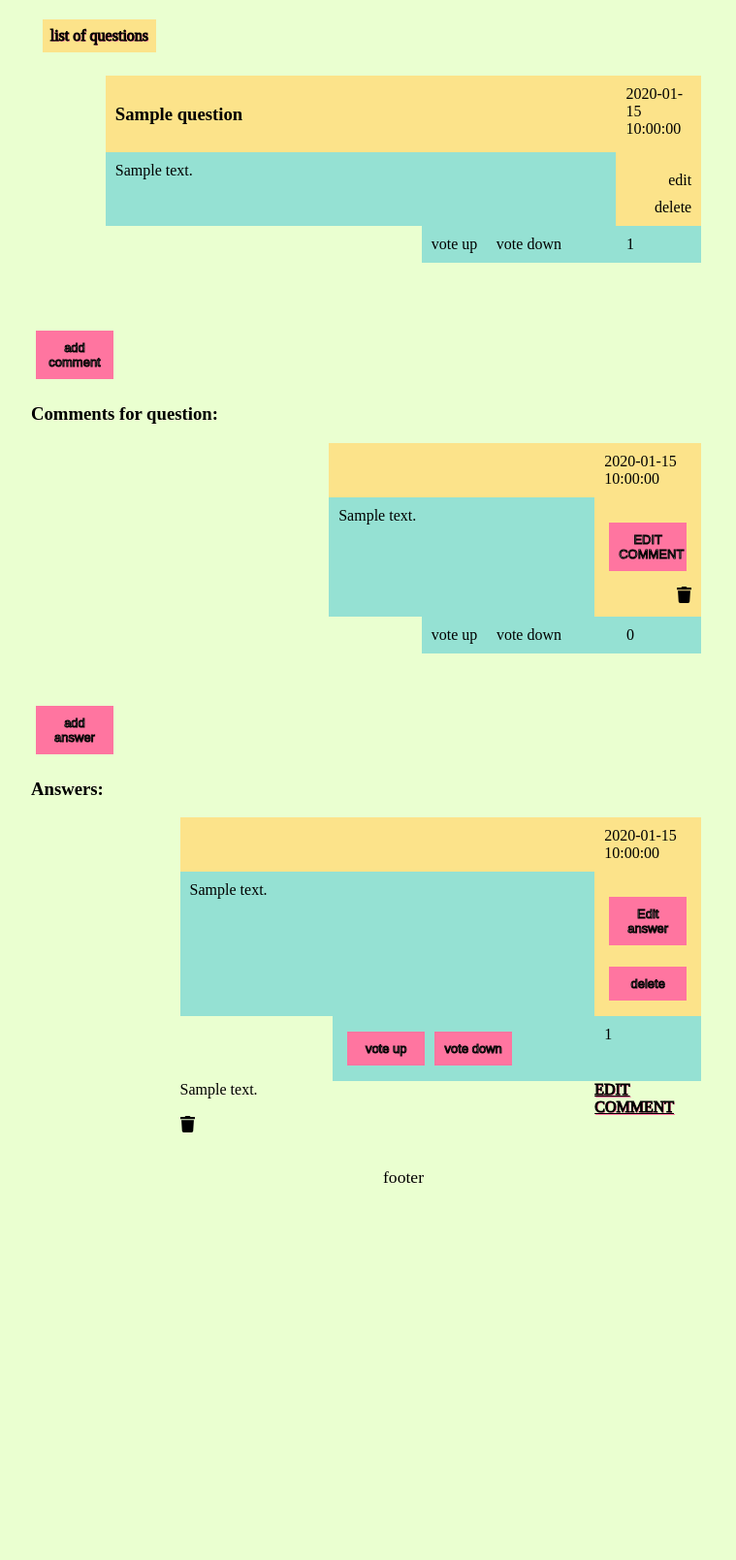
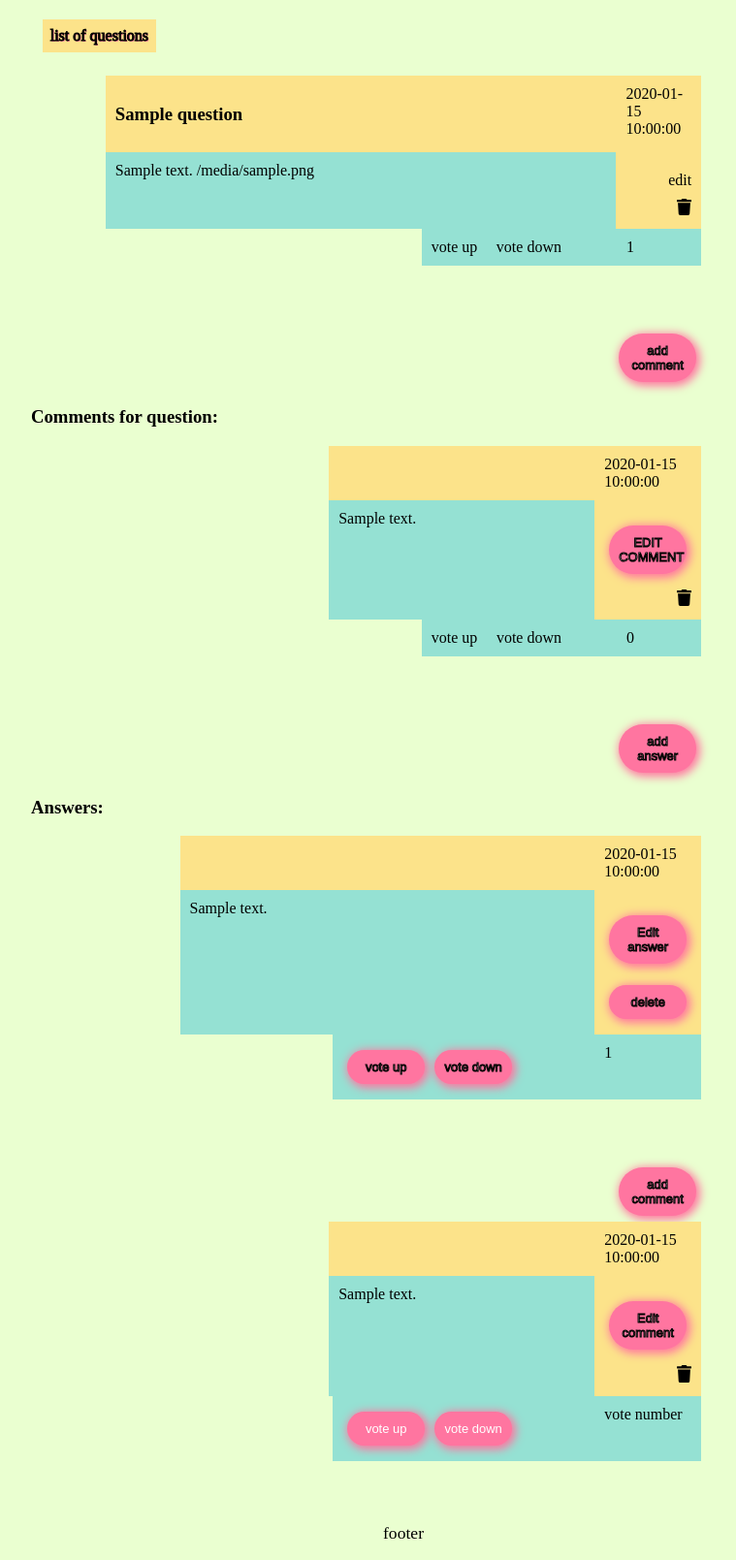
Before and after one commit to lukrydz/stackovrflw-clone-flask, a Flask app: template templates/question.html in a window 1280 px wide. Shown: the part 254-1863 px from the top of the page at 97% size, without its empty margins (224-983 px from the left). Before the commit the page ends 1474 px from the top, so only its background shows below. Run offline with Flask 2, Linux system fonts and the light colour scheme; the template is opened without the code that fills it: most values are stand-ins (such as "Sample title", 1, 10 or a date in 2020).

Commit message:
rounded buttons, comment answer in frontend

```diff
--- a/server.py
+++ b/server.py
@@ -26,6 +26,56 @@ def index():
     return render_template('index.html')
 
 
+@app.route('/add-question')
+def display_question():
+    return render_template('add_question.html')
+
+
+@app.route('/add-question', methods=['POST'])
+def add_question():
+    title = request.form['title']
+    message = request.form['message']
+
+    image = ''
+
+    if 'image' in request.files:
+        print('FOUND FILE')
+
+        file = request.files['image']
+        if file and util.allowed_file(file.filename):
+            filename = secure_filename(file.filename)
+            path = os.path.join(app.config['UPLOAD_FOLDER'], filename)
+            file.save(path)
+
+            image = path
+
+    data_handler.post_question(title, message, image)
+    questions = data_handler.get_all_questions()
+    return redirect(url_for('question', question_id=questions[len(questions) - 1]['id']))
+
+
+@app.route('/question/<question_id>/delete')
+def delete_question(question_id):
+    # TODO delete tags for question ID
+
+    answers = data_handler.get_answers_for_question(question_id)
+
+    for answer_to_delete in answers:
+        comments_for_answers = data_handler.fetch_comments(answer_to_delete['id'], 'answer')
+        for comment_to_delete in comments_for_answers:
+            data_handler.delete_comment(comment_to_delete['id'])
+
+        data_handler.delete_answer(answer_to_delete['id'])
+
+    comments_for_question = data_handler.fetch_comments(question_id, 'question')
+    for comment_to_delete in comments_for_question:
+        data_handler.delete_comment(comment_to_delete['id'])
+
+    data_handler.delete_question(question_id)
+
+    return redirect(url_for('questions'))
+
+
 @app.route('/questions', methods=['GET', 'POST'])
 def questions():
     questions_list = data_handler.get_all_questions()
@@ -49,11 +99,14 @@ def question(question_id):
     comment_for_answers = dict()
 
     for answer in answers:
-        comment_for_answers[answer['id']] = data_handler.fetch_comments(id=answer['id'], mode='answer')
+        comment_for_answers[answer['id']] = data_handler.fetch_comments(id=answer['id'],
+                                                                        mode='answer')
 
     return render_template('question.html',
                            question_data=question_data,
-                           answers=answers, comments_for_question=comments, comment_for_answers=comment_for_answers)
+                           answers=answers,
+                           comments_for_question=comments,
+                           comment_for_answers=comment_for_answers)
 
 
 @app.route('/question/<question_id>/new-answer', methods=['GET', 'POST'])
@@ -95,7 +148,7 @@ def edit_answer(answer_id):
 
     referrer_question = answer_data['question_id']
 
-    # IF THERE IS POST FORM MAKE UPDATE
+    # if there is POST form make an update
     if request.method == 'POST':
 
         image = ''
@@ -116,13 +169,14 @@ def edit_answer(answer_id):
 
         return redirect(url_for('question', question_id=referrer_question))
 
-    # ELSE SHOW FORM WITH ANSWER DATA
-    return render_template('edit_answer.html', answer_data=answer_data, question_dictionary=question_data)
+    # else show form with answer data
+    return render_template('edit_answer.html',
+                           answer_data=answer_data,
+                           question_dictionary=question_data)
 
 
 @app.route('/answer/<answer_id>/delete')
 def delete_answer(answer_id):
-
     referrer_question = data_handler.get_answer_by_id(answer_id)['question_id']
 
     data_handler.delete_answer(answer_id)
@@ -144,7 +198,6 @@ def vote(answer_id, vote_up_or_down):
 
 @app.route('/question/<question_id>/new-comment', methods=['GET', 'POST'])
 def comment_question(question_id):
-
     question_data = data_handler.get_question_by_id(question_id)
 
     if request.method == 'POST':
@@ -162,7 +215,6 @@ def comment_question(question_id):
 
 @app.route('/answer/<answer_id>/new-comment', methods=['GET', 'POST'])
 def comment_answer(answer_id):
-
     answer_data = data_handler.get_answer_by_id(answer_id)
     referrer_question = answer_data['question_id']
 
@@ -181,12 +233,11 @@ def comment_answer(answer_id):
 
 @app.route('/comment/<comment_id>/edit', methods=['GET', 'POST'])
 def edit_comment(comment_id):
-
     comment_data = data_handler.get_comment_by_id(comment_id)
+    print(comment_data)
     referrer_question = comment_data['question_id']
 
     if request.method == 'POST':
-
         message = request.form['message']
 
         data_handler.edit_comment(comment_id=comment_id, message=message)
@@ -198,7 +249,6 @@ def edit_comment(comment_id):
 
 @app.route('/comments/<comment_id>/delete', methods=['GET'])
 def delete_comment(comment_id):
-
     data_handler.delete_comment(comment_id=comment_id)
 
     return redirect(request.referrer)
--- a/static/style.css
+++ b/static/style.css
@@ -28,34 +28,32 @@ body {
     margin-right: 20%;
 }
 
-.question {
+.box {
     display: grid;
     grid-template-columns: 6fr 1fr;
     grid-auto-rows: minmax(20px, auto);
     margin-bottom: 4em;
-    margin-left: 10%;
     margin-right: 10%;
-
 }
 
-.question > div {
+.box > div {
     background: #95e1d3;
     padding: 10px;
 }
 
-.question > div:nth-child(1) {
+.box > div:nth-child(1) {
     background: #fce38a;
 }
 
-.question > div:nth-child(2) {
+.box > div:nth-child(2) {
     background: #fce38a;
 }
 
-.question > div:nth-child(4) {
+.box > div:nth-child(4) {
     background: #fce38a;
 }
 
-.question_vote {
+.box_vote {
     display: grid;
     grid-template-columns: 1fr 1fr 1fr 1fr;
     grid-column: 1/3;
@@ -63,98 +61,28 @@ body {
 
 }
 
-.question_edit_delete {
+.box_edit_delete {
     text-align: right;
 }
 
-.question_edit_delete > div {
+.box_edit_delete > div {
     padding-top: 10px;
 }
 
-.answer {
-    display: grid;
-    grid-template-columns: 6fr 1fr;
-    grid-auto-rows: minmax(20px, auto);
-    margin-left: 20%;
-    margin-right: 10%;
-    margin-bottom: 2em;
-
+.question {
+    margin-left: 10%;
 }
 
-.answer > div {
-    background: #95e1d3;
-    padding: 10px;
+.comment_for_question{
+    margin-left: 40%;
 }
 
-.answer > div:nth-child(1) {
-    background: #fce38a;
+.answer {
+    margin-left: 20%;
 }
 
-.answer > div:nth-child(2) {
-    background: #fce38a;
-}
-
-.answer > div:nth-child(4) {
-    background: #fce38a;
-}
-
-.answer_vote {
-    display: grid;
-    grid-template-columns: 1fr 1fr 1fr 1fr;
-    grid-column: 1/3;
-    justify-self: end;
-
-}
-
-.answer_edit_delete {
-    text-align: right;
-}
-
-.answer_edit_delete > div {
-    padding-top: 10px;
-}
-
-.comment {
-    display: grid;
-    grid-template-columns: 6fr 1fr;
-    grid-auto-rows: minmax(10px, auto);
+.comment_for_answer {
     margin-left: 40%;
-    margin-right: 10%;
-    margin-bottom: 2em;
-
-}
-
-.comment > div {
-    background: #95e1d3;
-    padding: 10px;
-}
-
-.comment > div:nth-child(1) {
-    background: #fce38a;
-}
-
-.comment > div:nth-child(2) {
-    background: #fce38a;
-}
-
-.comment > div:nth-child(4) {
-    background: #fce38a;
-}
-
-.comment_vote {
-    display: grid;
-    grid-template-columns: 1fr 1fr 1fr 1fr;
-    grid-column: 1/3;
-    justify-self: end;
-
-}
-
-.comment_edit_delete {
-    text-align: right;
-}
-
-.comment_edit_delete > div {
-    padding-top: 10px;
 }
 
 p {
@@ -202,6 +130,8 @@ a:hover {
 
 button {
     width: 80px;
+    border-radius: 25px;
+     box-shadow: 2px 2px 10px 2px #ff75a0;
     background-color: #ff75a0;
     border: none;
     color: white;
@@ -217,6 +147,8 @@ button {
 span {
     display: block;
     margin-top: 3em;
+    margin-right: 10%;
+    text-align: right;
 }
 
 .index {
--- a/templates/add_comment.html
+++ b/templates/add_comment.html
@@ -3,11 +3,6 @@
     <p>{{ question_data['title'] }}</p>
     <p>{{ question_data['message'] }}</p>
     <p>{{ question_data['vote_number'] }}</p>
-
-    <form method="POST">
-        <input type="submit" name="vote" value="vote_up"><br>
-        <input type="submit" name="vote" value="vote_down">
-    </form>
 
     <br><br>
 
--- a/templates/edit_answer.html
+++ b/templates/edit_answer.html
@@ -3,11 +3,6 @@
     <p>{{ question_dictionary['title'] }}</p>
     <p>{{ question_dictionary['message'] }}</p>
     <p>{{ question_dictionary['vote_number'] }}</p>
-
-    <form method="POST">
-        <input type="submit" name="vote" value="vote_up"><br>
-        <input type="submit" name="vote" value="vote_down">
-    </form>
 
     <br><br>
 
--- a/templates/question.html
+++ b/templates/question.html
@@ -1,19 +1,31 @@
 {% extends 'base.html' %}
 {% block body %}
 
-    <div class="question">
-        <div class="question_title">
+    <div class="box question">
+        <div class="box_title">
             <h3>{{ question_data['title'] }}</h3>
         </div>
-        <div>{{ question_data['submission_time'] }}</div>
-        <div class="question_message">
+        <div>
+            {{ question_data['submission_time'] }}
+        </div>
+        <div class="box_message">
             {{ question_data['message'] }}
+            {{ question_data['image'] }}
         </div>
-        <div class="question_edit_delete">
+{#        <div class="question_image">#}
+{#            <img alt="" src="{{ url_for('static', filename=question_data['image']) }}"/>#}
+{##}
+{#        </div>#}
+        <div class="box_edit_delete">
             <div class="edit">edit</div>
-            <div class="delete">delete</div>
+            <div class="delete">
+                <a href="{{ url_for("delete_question", question_id=question_data['id']) }}"
+                   onclick="return confirm('Are you sure?')">
+                    <img alt="" src="{{ url_for('static', filename="trash-solid.svg") }}" style="width: 15px"/>
+                </a>
             </div>
-        <div class="question_vote">
+        </div>
+        <div class="box_vote">
             <div>vote up</div>
             <div>vote down</div>
             <div></div>
@@ -30,15 +42,19 @@
 
 
     {% for comment in comments_for_question %}
-        <div class="comment">
-            <div class="comment_title">
+        <div class="box comment_for_question">
+            <div class="box_title">
+
             </div>
-            <div>{{ comment['submission_time'] }}</div>
-            <div class="comment_message">
+            <div>
+                {{ comment['submission_time'] }}
+            </div>
+            <div class="box_message">
                 {{ comment['message'] }}
             </div>
-            <div class="comment_edit_delete">
-                <div class="edit"><a href="{{ url_for('edit_comment', comment_id=comment['id']) }}">
+            <div class="box_edit_delete">
+                <div class="edit">
+                    <a href="{{ url_for('edit_comment', comment_id=comment['id']) }}">
                         <button>EDIT COMMENT</button>
                     </a>
                 </div>
@@ -46,9 +62,10 @@
                     <a href="{{ url_for('delete_comment', comment_id=comment['id']) }}"
                        onclick="return confirm('Are you sure?')">
                         <img alt="" src="{{ url_for('static', filename="trash-solid.svg") }}" style="width: 15px"/>
-                    </a></div>
+                    </a>
                 </div>
-            <div class="comment_vote">
+            </div>
+            <div class="box_vote">
                 <div>vote up</div>
                 <div>vote down</div>
                 <div></div>
@@ -67,40 +84,89 @@
 
 
     {% for answer in answers %}
-        <div class="answer">
-            <div class="answer_title"></div>
-            <div>{{ answer['submission_time'] }}</div>
-            <div class="answer_message">
+        <div class="box answer">
+            <div class="box_title">
+                {# blank #}
+            </div>
+            <div>
+                {{ answer['submission_time'] }}
+            </div>
+            <div class="box_message">
                 {{ answer['message'] }}
             </div>
-            <div class="answer_edit_delete">
-                <div class="edit"><a href="{{ url_for('edit_answer', answer_id=answer['id']) }}">
+            <div class="box_edit_delete">
+                <div class="edit">
+                    <a href="{{ url_for('edit_answer', answer_id=answer['id']) }}">
                         <button>Edit answer</button>
-                </a></div>
-                <div class="delete"><a href="{{ url_for('delete_answer', answer_id=answer['id']) }}">
+                    </a>
+                </div>
+                <div class="delete">
+                    <a href="{{ url_for('delete_answer', answer_id=answer['id']) }}">
                         <button onclick="return confirm('Are you sure?')">delete</button>
-                </a></div>
+                    </a>
                 </div>
-            <div class="answer_vote">
-                <div><a href="{{ url_for('vote', answer_id=answer['id'], vote_up_or_down='vote_up') }}">
+            </div>
+            <div class="box_vote">
+                <div>
+                    <a href="{{ url_for('vote', answer_id=answer['id'], vote_up_or_down='vote_up') }}">
                         <button>vote up</button>
-                </a></div>
-                <div><a href="{{ url_for('vote', answer_id=answer['id'], vote_up_or_down='vote_down') }}">
+                    </a>
+                </div>
+                <div>
+                    <a href="{{ url_for('vote', answer_id=answer['id'], vote_up_or_down='vote_down') }}">
                         <button>vote down</button>
-                </a></div>
+                    </a>
+                </div>
                 <div></div>
                 <div> {{ answer['vote_number'] }}</div>
             </div>
+        </div>
+
+        {#            {{ comment_for_answers[answer['id']] }}#}
+
+        <span><a href="{{ url_for('comment_answer', answer_id=answer['id']) }}">
+                <button>add comment</button>
+            </a></span>
 
         {% for comment in comment_for_answers[answer['id']] %}
-                {{ comment }}
-                <a href="{{ url_for('edit_comment', comment_id=comment['id']) }}">EDIT COMMENT</a>
+
+
+
+        {% endfor %}
+
+        {% for comment in comment_for_answers[answer['id']] %}
+            <div class="box comment_for_answer">
+                <div class="box_title"></div>
+                <div>{{ comment['submission_time'] }}</div>
+                <div class="box_message">
+                    {{ comment['message'] }}
+
+                </div>
+                <div class="box_edit_delete">
+                    <div class="edit">
+                        <a href="{{ url_for('edit_comment', comment_id=comment['id']) }}">
+                            <button>Edit comment</button>
+                        </a>
+                    </div>
+                    <div class="delete">
                         <a href="{{ url_for('delete_comment', comment_id=comment['id']) }}"
                            onclick="return confirm('Are you sure?')">
                             <img alt="" src="{{ url_for('static', filename="trash-solid.svg") }}" style="width: 15px"/>
                         </a>
+                    </div>
+                </div>
+                <div class="box_vote">
+                    <div>
+                        <button>vote up</button>
+                    </div>
+                    <div>
+                        <button>vote down</button>
+                    </div>
+                    <div></div>
+                    <div>vote number</div>
+                </div>
+            </div>
         {% endfor %}
-        </div>
     {% endfor %}
 
 {% endblock %}
```
Also changed, not shown: data_handler.py (+40 -0 lines), templates/add_question.html (added, +24 -0 lines), templates/questions.html (+8 -0 lines). Lines whose indentation alone changed are shown as unchanged.
